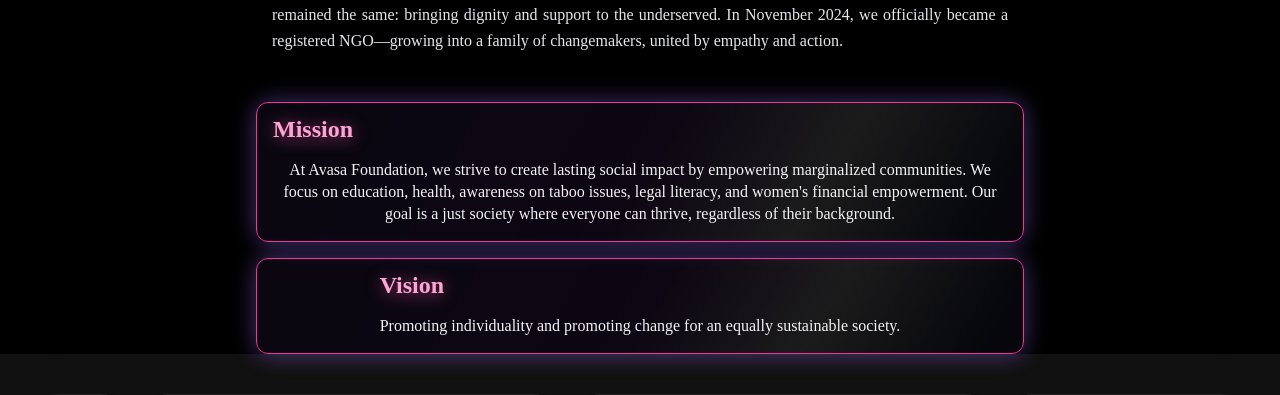
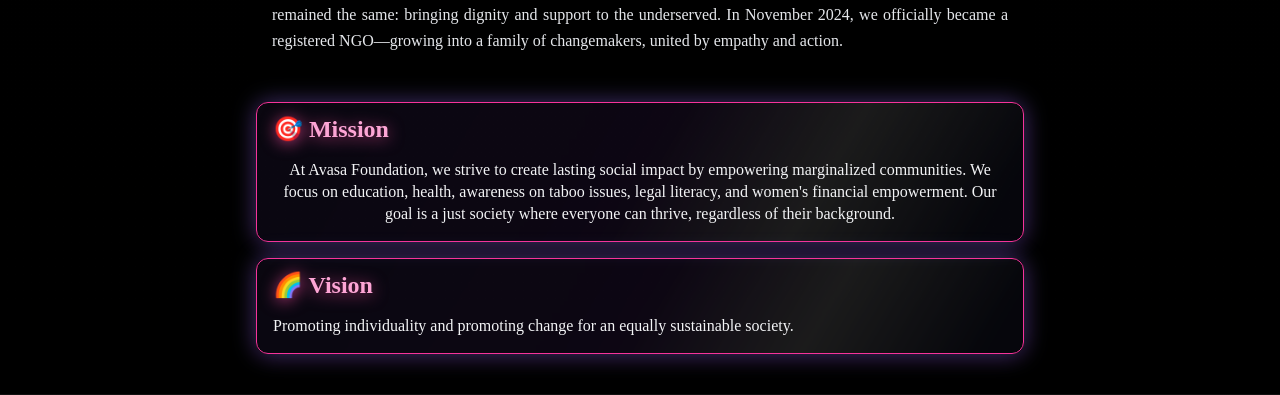
Before and after one commit to vamsiram10/ngo-A, a Next.js app: page / in a window 1280 px wide. Shown: the part 1108-1503 px from the top of the page. Built offline with nearby package versions, Linux system fonts and the light colour scheme.

Commit message:
mission vission

```diff
--- a/src/components/section/homesections/homeabout/HomeAbout.jsx
+++ b/src/components/section/homesections/homeabout/HomeAbout.jsx
@@ -90,14 +90,23 @@ export default function AboutMatter() {
           <span className="font-semibold text-pink-400">V. Radha Priyanka</span>{" "}
           and her close friends began a heartfelt initiative in{" "}
           <span className="text-transparent font-bold bg-gradient-to-r from-pink-500 to-purple-500 bg-clip-text">
-          Hyderabad </span>, distributing clothes and food to those in need. What started as small acts of kindness soon{" "}
-        <span className="text-transparent font-bold bg-gradient-to-r from-pink-500 to-purple-500 bg-clip-text"> expanded to Jaipur
-        </span>, forming a committed team focused on meaningful change.
+            Hyderabad{" "}
+          </span>
+          , distributing clothes and food to those in need. What started as
+          small acts of kindness soon{" "}
+          <span className="text-transparent font-bold bg-gradient-to-r from-pink-500 to-purple-500 bg-clip-text">
+            {" "}
+            expanded to Jaipur
+          </span>
+          , forming a committed team focused on meaningful change.
           <br />
           <br />
-        From refreshment drives to medical kit distributions and visits to orphanages and old age homes, our mission has remained the same: bringing dignity and support to the underserved. In November 2024, we officially became a registered NGO—growing into a family of changemakers, united by empathy and action.
+          From refreshment drives to medical kit distributions and visits to
+          orphanages and old age homes, our mission has remained the same:
+          bringing dignity and support to the underserved. In November 2024, we
+          officially became a registered NGO—growing into a family of
+          changemakers, united by empathy and action.
         </p>
-
       </div>
 
       <div className="z-10 relative flex flex-col gap-4 mt-8 mx-auto w-full max-w-3xl">
@@ -105,7 +114,7 @@ export default function AboutMatter() {
         <div className="flex flex-col items-center p-4 w-full text-center rounded-xl border-pink-500 shadow-md shiny-block border">
           <div className="shiny-content">
             <h3 className="flex items-center gap-2 mb-2 text-pink-300 text-lg font-bold animate-bounce drop-shadow-[0_2px_8px_rgba(236,72,153,0.7)] sm:text-xl md:text-2xl">
-              <strong> Mission </strong>
+              <strong>🎯 Mission</strong>
             </h3>
             <p className="text-gray-100 text-sm leading-snug sm:text-base">
               {missionStatement}
@@ -114,10 +123,10 @@ export default function AboutMatter() {
         </div>
 
         {/* Vision Block */}
-        <div className="flex flex-col items-center p-4 w-full text-center rounded-xl border-pink-500 shadow-md shiny-block border">
-          <div className="shiny-content">
-            <h3 className="flex items-center gap-2 mb-2 text-pink-300 text-lg font-bold animate-bounce drop-shadow-[0_2px_8px_rgba(236,72,153,0.7)] sm:text-xl md:text-2xl">
-              <strong> Vision </strong>
+        <div className="flex flex-col items-center p-4 mb-10 w-full text-center rounded-xl border-pink-500 shadow-md shiny-block border">
+          <div className="w-full w-3/4 text-left shiny-content lg:ml-auto">
+            <h3 className="flex items-center justify-start gap-2 mb-2 text-pink-300 text-lg font-bold text-left animate-bounce drop-shadow-[0_2px_8px_rgba(236,72,153,0.7)] sm:text-xl md:text-2xl">
+              <strong>🌈 Vision</strong>
             </h3>
             <p className="text-gray-100 text-sm leading-snug sm:text-base">
               {visionStatement}
```
Lines whose indentation alone changed are shown as unchanged.
